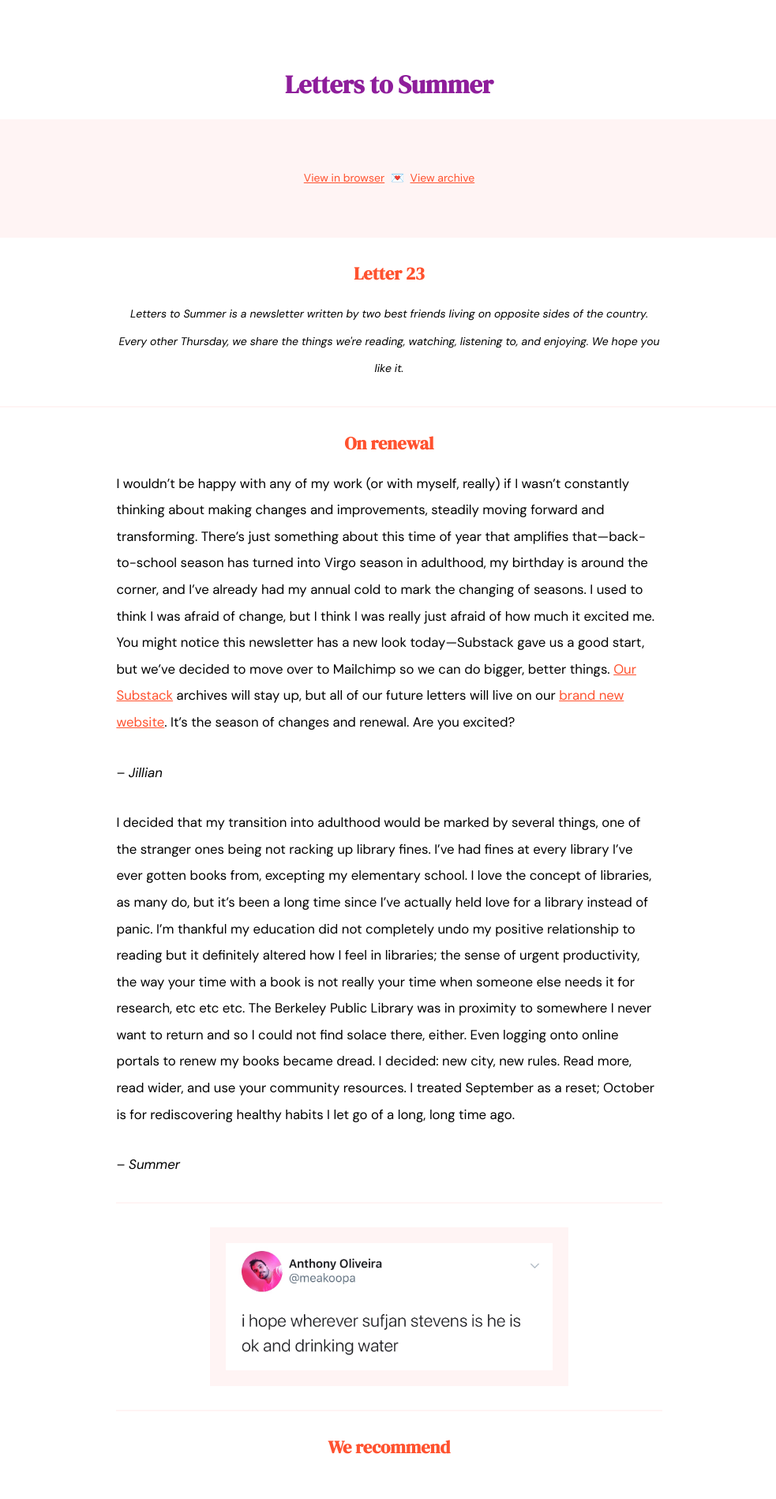
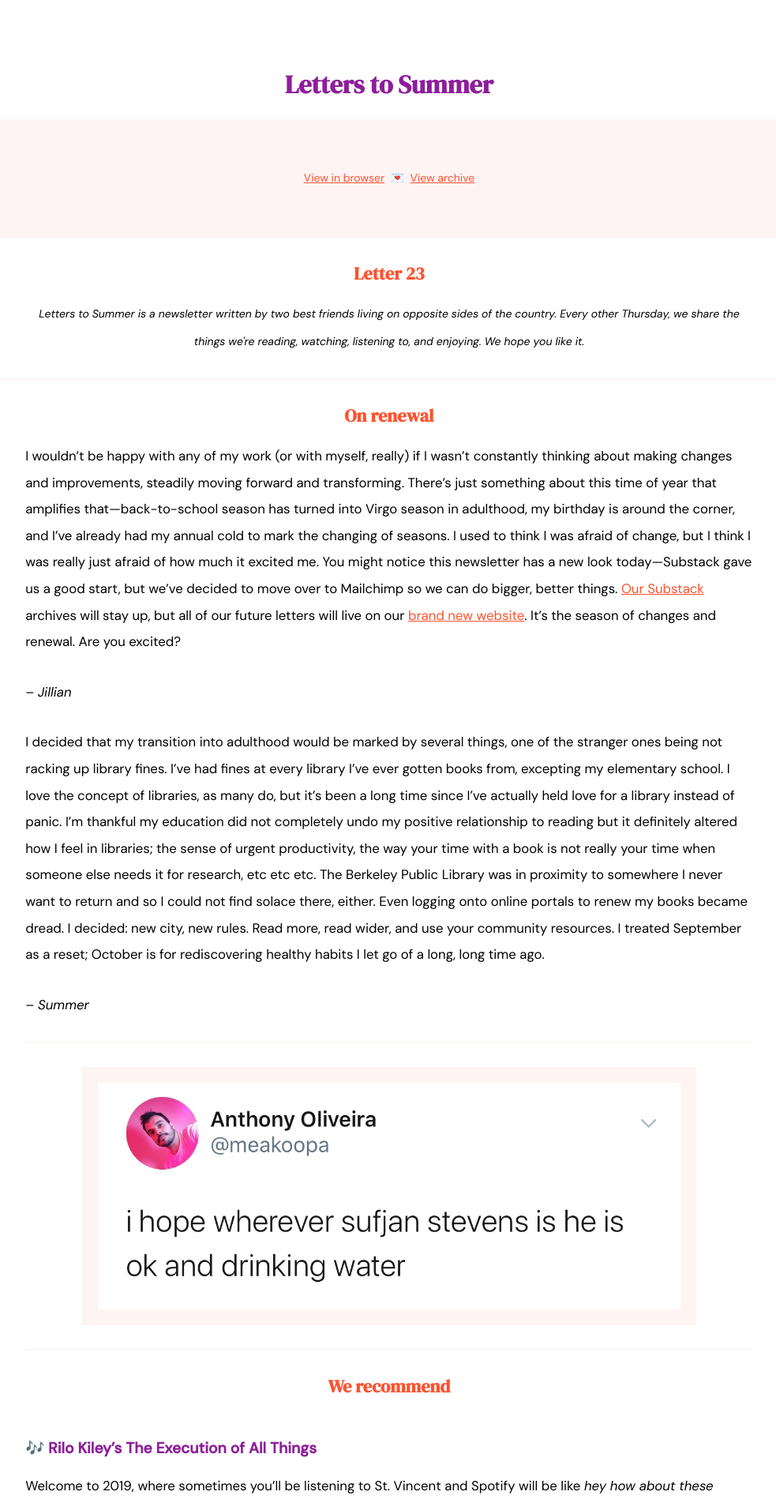
Before and after one commit to jilliangmeehan/letters-to-summer, a Jekyll site: the page built from emails/23.md, in a window 1280 px wide. Shown: the top 1898 px of the page at 79% size, without its empty margins (147-1130 px from the left). Built offline with Jekyll 4.4.1, drawn with Linux system fonts in a browser that asks for light colours.

Commit message:
Update email.html

```diff
--- a/_layouts/email.html
+++ b/_layouts/email.html
@@ -61,7 +61,7 @@
         border: 20px solid #FFF4F4;
         margin: 0 auto;
         text-align: center;
-        max-width: 60%;
+        max-width: 80%;
       }
 
       .pink {
@@ -72,7 +72,7 @@
 
       .content {
         margin: 0 auto;
-        max-width: 60%;
+        max-width: 80%;
       }
 
       .centered {
```
